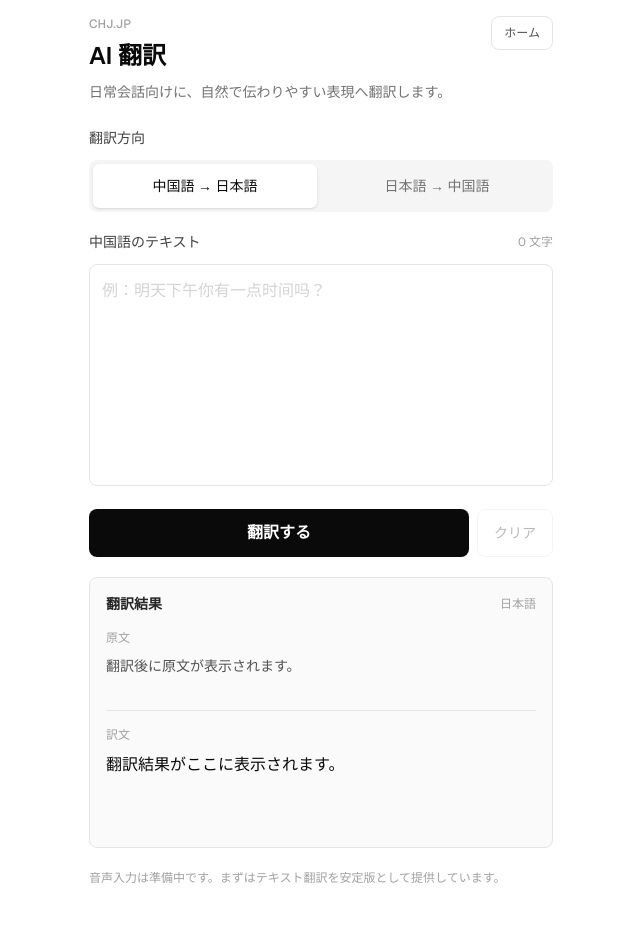
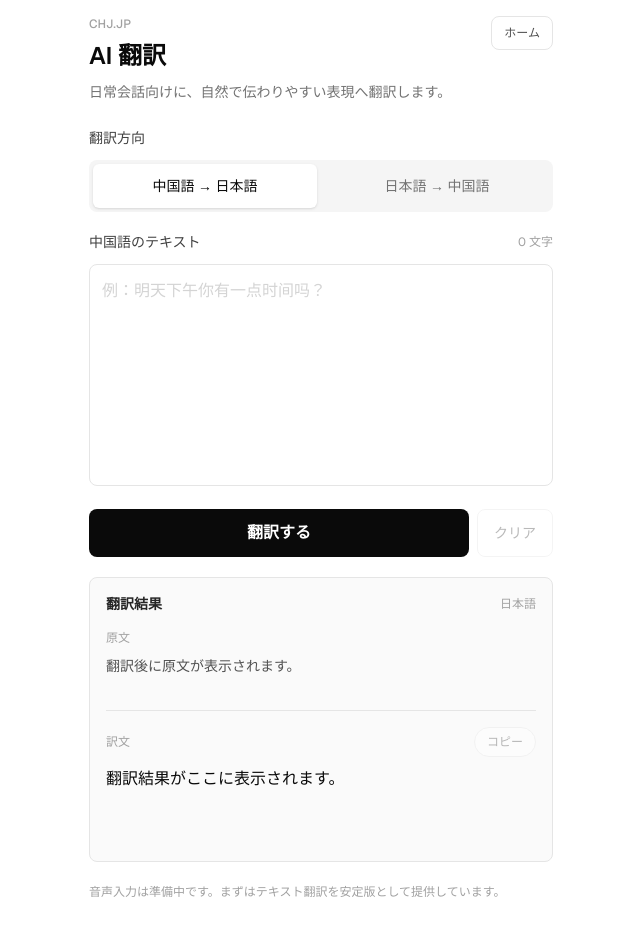
Before and after one commit to chen-os/chj-homepage, a Next.js app: page /translate in a window 1280 px wide. Shown: the whole page, without its empty margins (319-959 px from the left). Built offline with nearby package versions, Linux system fonts and the light colour scheme.

Commit message:
feat: add translate copy and kana

```diff
--- a/app/api/translate/route.ts
+++ b/app/api/translate/route.ts
@@ -25,6 +25,7 @@ type TranslateRequestBody = {
 type TranslateResponseBody = {
   sourceText: string;
   translatedText: string;
+  kanaText?: string;
 };
 
 type OpenAIResponseOutputContent = {
@@ -97,6 +98,8 @@ function parseTranslateResponse(raw: string): TranslateResponseBody | null {
       return {
         sourceText: parsed.sourceText.trim(),
         translatedText: parsed.translatedText.trim(),
+        kanaText:
+          typeof parsed.kanaText === "string" ? parsed.kanaText.trim() : "",
       };
     }
   } catch {
@@ -167,6 +170,7 @@ export async function POST(request: Request) {
               "Translate naturally and conversationally, suitable for everyday messages.",
               "Keep the meaning faithful, but choose phrases that sound normal to native speakers.",
               "Do not add explanations, notes, honorific analysis, or alternatives.",
+              "When translating from Chinese to Japanese, include kanaText with the Japanese reading in natural hiragana. When translating from Japanese to Chinese, kanaText must be an empty string.",
               "Return only valid JSON that matches the provided schema.",
             ].join(" "),
           },
@@ -192,8 +196,9 @@ export async function POST(request: Request) {
               properties: {
                 sourceText: { type: "string" },
                 translatedText: { type: "string" },
+                kanaText: { type: "string" },
               },
-              required: ["sourceText", "translatedText"],
+              required: ["sourceText", "translatedText", "kanaText"],
             },
             strict: true,
           },
@@ -236,6 +241,7 @@ export async function POST(request: Request) {
     return Response.json({
       sourceText: parsed.sourceText || text,
       translatedText: parsed.translatedText,
+      kanaText: parsed.kanaText ?? "",
     });
   } catch (error) {
     console.error("Translate route failed:", error);
--- a/app/components/translate-app.tsx
+++ b/app/components/translate-app.tsx
@@ -28,6 +28,7 @@ type TranslateStatus = "idle" | "translating" | "finished" | "error";
 type TranslateResponse = {
   translatedText?: string;
   sourceText?: string;
+  kanaText?: string;
   error?: string;
 };
 
@@ -44,8 +45,10 @@ export function TranslateApp() {
   const [inputText, setInputText] = useState("");
   const [sourceText, setSourceText] = useState("");
   const [translatedText, setTranslatedText] = useState("");
+  const [kanaText, setKanaText] = useState("");
   const [status, setStatus] = useState<TranslateStatus>("idle");
   const [errorMessage, setErrorMessage] = useState("");
+  const [copyMessage, setCopyMessage] = useState("");
 
   const currentDirection =
     DIRECTIONS.find((item) => item.id === direction) ?? DIRECTIONS[0];
@@ -55,8 +58,38 @@ export function TranslateApp() {
     setInputText("");
     setSourceText("");
     setTranslatedText("");
+    setKanaText("");
     setErrorMessage("");
+    setCopyMessage("");
     setStatus("idle");
+  };
+
+  const handleCopyTranslation = async () => {
+    const textToCopy = translatedText.trim();
+
+    if (!textToCopy) return;
+
+    try {
+      if (navigator.clipboard?.writeText) {
+        await navigator.clipboard.writeText(textToCopy);
+      } else {
+        const textarea = document.createElement("textarea");
+        textarea.value = textToCopy;
+        textarea.setAttribute("readonly", "");
+        textarea.style.position = "fixed";
+        textarea.style.opacity = "0";
+        document.body.appendChild(textarea);
+        textarea.select();
+        document.execCommand("copy");
+        document.body.removeChild(textarea);
+      }
+
+      setCopyMessage("コピーしました。");
+      window.setTimeout(() => setCopyMessage(""), 1800);
+    } catch {
+      setCopyMessage("コピーできませんでした。");
+      window.setTimeout(() => setCopyMessage(""), 1800);
+    }
   };
 
   const handleTranslate = async () => {
@@ -69,8 +102,10 @@ export function TranslateApp() {
     }
 
     setErrorMessage("");
+    setCopyMessage("");
     setSourceText("");
     setTranslatedText("");
+    setKanaText("");
     setStatus("translating");
 
     try {
@@ -99,6 +134,7 @@ export function TranslateApp() {
 
       setSourceText(data.sourceText?.trim() || trimmed);
       setTranslatedText(data.translatedText.trim());
+      setKanaText(data.kanaText?.trim() ?? "");
       setStatus("finished");
     } catch (error) {
       setStatus("error");
@@ -220,10 +256,33 @@ export function TranslateApp() {
         </div>
 
         <div className="pt-4">
-          <p className="text-xs font-medium text-neutral-400">訳文</p>
+          <div className="flex items-center justify-between gap-3">
+            <p className="text-xs font-medium text-neutral-400">訳文</p>
+            <button
+              type="button"
+              onClick={handleCopyTranslation}
+              disabled={!translatedText}
+              className="rounded-full border border-neutral-200 bg-white px-3 py-1.5 text-xs font-medium text-neutral-600 disabled:opacity-40"
+            >
+              コピー
+            </button>
+          </div>
+          {copyMessage ? (
+            <p className="mt-2 text-xs text-neutral-500" role="status">
+              {copyMessage}
+            </p>
+          ) : null}
           <p className="mt-2 min-h-20 whitespace-pre-wrap text-base leading-7 text-neutral-950">
             {translatedText || "翻訳結果がここに表示されます。"}
           </p>
+          {direction === "zh-to-ja" && kanaText ? (
+            <div className="mt-4 rounded-lg border border-neutral-200 bg-white px-3 py-3">
+              <p className="text-xs font-medium text-neutral-400">かな</p>
+              <p className="mt-2 whitespace-pre-wrap text-sm leading-6 text-neutral-700">
+                {kanaText}
+              </p>
+            </div>
+          ) : null}
         </div>
       </section>
 
```
Also changed, not shown: 3 other files (tests, documents, lock files or other folders).
